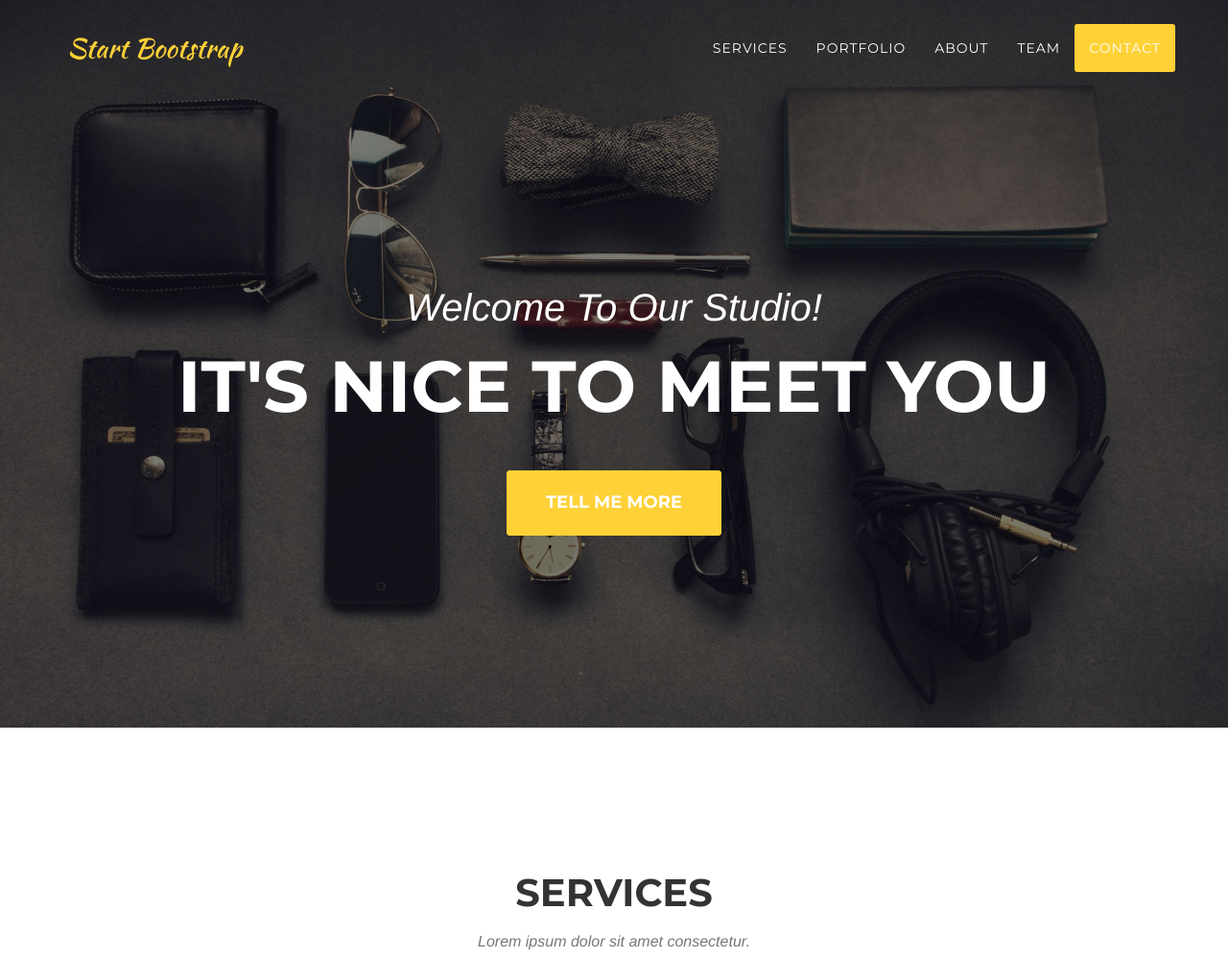
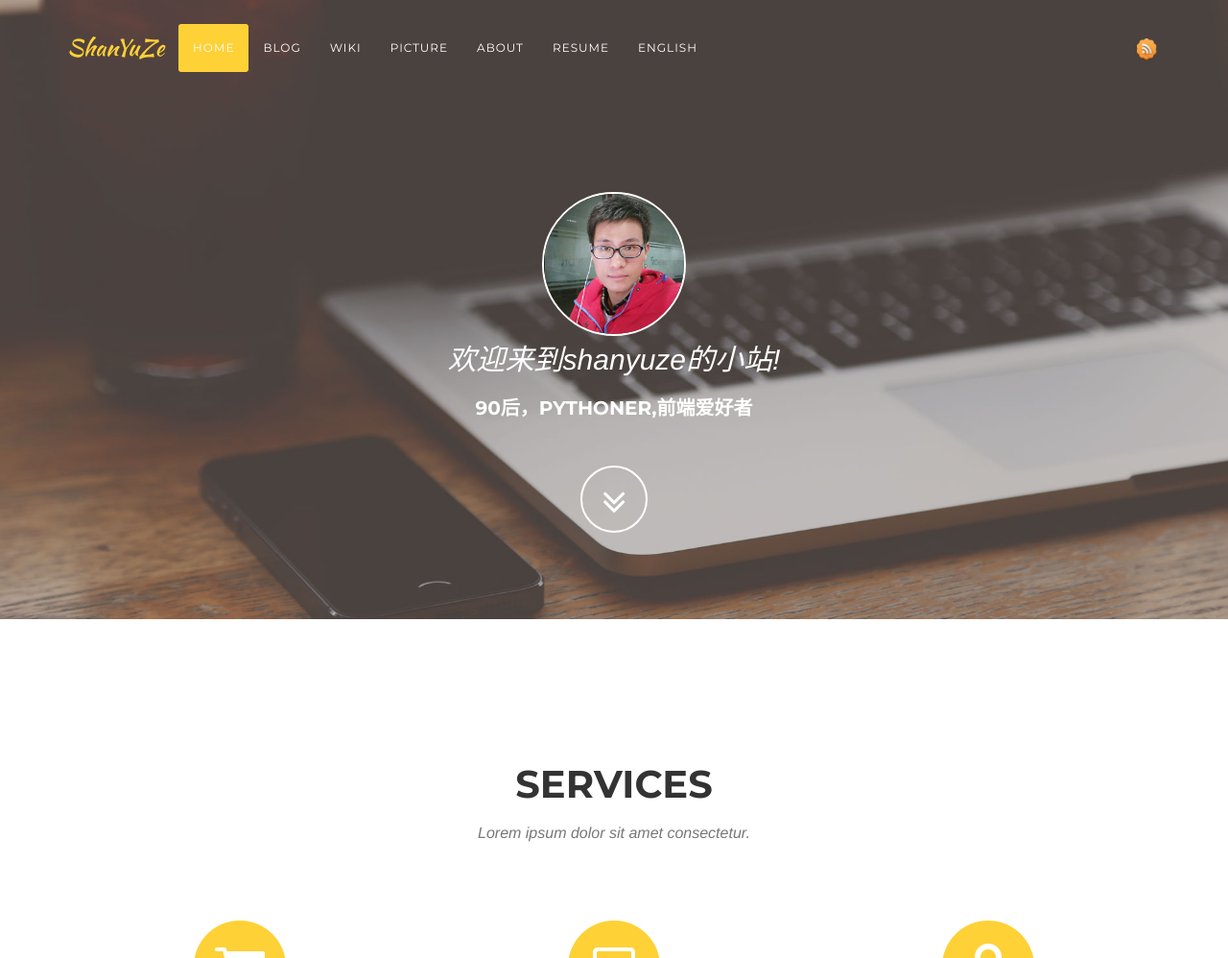
Before and after one commit to yuzeshan/MyPersonalSite, a Django app: page / in a window 1280 px wide. Shown: the top 998 px of the page at 96% size. Run offline with Django 3.2, Linux system fonts and the light colour scheme; some libraries are stand-ins or nearby versions; some web fonts are replaced.

Commit message:
home简单修改

```diff
--- a/manager/static/home/css/agency.css
+++ b/manager/static/home/css/agency.css
@@ -172,6 +172,7 @@ fieldset[disabled] .btn-xl.active {
 .navbar-default {
     border-color: transparent;
     background-color: #222;
+    font-size: 12px;
 }
 
 .navbar-default .navbar-brand {
@@ -272,19 +273,29 @@ header {
     -moz-background-size: cover;
     background-size: cover;
     -o-background-size: cover;
+
 }
-
 header .intro-text {
     padding-top: 100px;
     padding-bottom: 50px;
 }
-
 header .intro-text .intro-lead-in {
     margin-bottom: 25px;
     font-family: "Droid Serif","Helvetica Neue",Helvetica,Arial,sans-serif;
     font-size: 22px;
     font-style: italic;
     line-height: 22px;
+}
+header .btn-circle {
+    background: none repeat scroll 0 0 rgba(0, 0, 0, 0);
+    border: 2px solid #fff;
+    border-radius: 100% !important;
+    color: #fff;
+    font-size: 40px;
+    height: 70px;
+    padding: 7px 16px;
+    transition: background 0.3s ease-in-out 0s;
+    width: 70px;
 }
 
 header .intro-text .intro-heading {
@@ -298,25 +309,24 @@ header .intro-text .intro-heading {
 
 @media(min-width:768px) {
     header .intro-text {
-        padding-top: 300px;
-        padding-bottom: 200px;
+        padding-top: 200px;
+        padding-bottom: 90px;
     }
 
     header .intro-text .intro-lead-in {
         margin-bottom: 25px;
         font-family: "Droid Serif","Helvetica Neue",Helvetica,Arial,sans-serif;
-        font-size: 40px;
+        font-size: 30px;
         font-style: italic;
-        line-height: 40px;
+        line-height: 30px;
     }
 
     header .intro-text .intro-heading {
         margin-bottom: 50px;
         text-transform: uppercase;
         font-family: Montserrat,"Helvetica Neue",Helvetica,Arial,sans-serif;
-        font-size: 75px;
-        font-weight: 700;
-        line-height: 75px;
+        font-size: 20px;
+        line-height: 20px;
     }
 }
 
--- a/manager/views.py
+++ b/manager/views.py
@@ -57,7 +57,7 @@ def addBlog(request):
             img=getBlogPic(blog.content)
             blog.img=img
             blog.save()
-            return HttpResponseRedirect('/')
+            return HttpResponseRedirect('/index/')
         else:
             return render_to_response('manager/addBlog.html',context,
                                       context_instance=RequestContext(request))
@@ -198,7 +198,7 @@ def uploadBlog(request):
         context['blog']=files
         context['errors']=errors
         if not errors:
-            return HttpResponseRedirect('/')
+            return HttpResponseRedirect('/index/')
 
 
 
--- a/myblog/views.py
+++ b/myblog/views.py
@@ -12,7 +12,7 @@ from django.views.decorators.csrf import csrf_exempt
 
 def home(request):
     """站点首页"""
-    return render_to_response('home.html')
+    return render_to_response('home.html',context_instance=RequestContext(request))
 
 def index(request):
     """博客列表首页"""
@@ -218,7 +218,7 @@ def login_(request):
                 if form.get_auto_login():       # set session
                     request.session.set_expiry(None)#设置是否自动登录
 
-                return HttpResponseRedirect('/')
+                return HttpResponseRedirect('/index/')
 
 
     else:
@@ -233,7 +233,7 @@ def login_(request):
 def logout_(request):
     """登出/注销"""
     logout(request)
-    return HttpResponseRedirect('/')
+    return HttpResponseRedirect('/index/')
 
 
 def ciphertext(request,pk=None):
--- a/templates/home.html
+++ b/templates/home.html
@@ -9,7 +9,7 @@
     <meta name="description" content="">
     <meta name="author" content="">
 
-    <title>Agency - Start Bootstrap Theme</title>
+    <title>shanyuze的小站</title>
 
     <!-- Bootstrap Core CSS -->
     <link href="/static/bootstrap/css/bootstrap.min.css" rel="stylesheet">
@@ -35,10 +35,9 @@
 
 <body id="page-top" class="index">
 
-    <!-- Navigation -->
-    <nav class="navbar navbar-default navbar-fixed-top">
+    <!-- Fixed navbar -->
+    <nav class="navbar navbar-default navbar-fixed-top" role="navigation">
         <div class="container">
-            <!-- Brand and toggle get grouped for better mobile display -->
             <div class="navbar-header page-scroll">
                 <button type="button" class="navbar-toggle" data-toggle="collapse" data-target="#bs-example-navbar-collapse-1">
                 <span class="sr-only">Toggle navigation</span>
@@ -46,44 +45,48 @@
                 <span class="icon-bar"></span>
                 <span class="icon-bar"></span>
                 </button>
-                <a class="navbar-brand page-scroll" href="#page-top">Start Bootstrap</a>
+                <a class="navbar-brand page-scroll" href="#page-top">ShanYuZe</a>
             </div>
+            <div class="collapse navbar-collapse" id="bs-example-navbar-collapse-1">
+                <ul class="nav navbar-nav navgator">
+                    <li class="active"><a class="active page-scroll" href="/">Home</a></li>
+                    <li ><a class="page-scroll" href="/index/">Blog</a></li>
+                    <li id="wiki"><a class="page-scroll" href="/wiki/">Wiki</a></li>
+                    <li><a class="page-scroll" href="#">Picture</a></li>
+                    <li><a class="page-scroll" href="#">About</a></li>
+                    <li><a class="page-scroll" href="#">Resume</a></li>
+                    <li><a class="page-scroll" href="#">English</a></li>
 
-            <!-- Collect the nav links, forms, and other content for toggling -->
-            <div class="collapse navbar-collapse" id="bs-example-navbar-collapse-1">
+                </ul>
                 <ul class="nav navbar-nav navbar-right">
-                    <li class="hidden">
-                        <a href="#page-top"></a>
-                    </li>
+                  {% if user.is_authenticated %}
+                      <li id="manage"><a href="/manage/add/">Add+</a></li>
+                      <li id="manage"><a href="/manage/upload/">Upload+</a></li>
+                      <li><a href="/">Hi,Shanyuze</a></li>
+                      <li><a href="/logout/">logout</a></li>
+                  {% endif %}
                   <li>
-                        <a class="page-scroll" href="#services">Services</a>
-                    </li>
-                    <li>
-                        <a class="page-scroll" href="#portfolio">Portfolio</a>
-                    </li>
-                    <li>
-                        <a class="page-scroll" href="#about">About</a>
-                    </li>
-                    <li>
-                        <a class="page-scroll" href="#team">Team</a>
-                    </li>
-                    <li>
-                        <a class="page-scroll" href="#contact">Contact</a>
+                      <a href="/feed/">
+                          <img src="{{ STATIC_URL }}img/rss.png" alt="" width="25" height="25"  />
+                      </a>
                   </li>
               </ul>
+
+            </div><!--/.nav-collapse -->
         </div>
-            <!-- /.navbar-collapse -->
-        </div>
-        <!-- /.container-fluid -->
     </nav>
 
     <!-- Header -->
     <header>
         <div class="container">
             <div class="intro-text">
-                <div class="intro-lead-in">Welcome To Our Studio!</div>
-                <div class="intro-heading">It's Nice To Meet You</div>
-                <a href="#services" class="page-scroll btn btn-xl">Tell Me More</a>
+                <img class="img-circle" src="/static/home/img/avatar.jpg" width="150" height="150" style="border: 2px solid #fff;margin-bottom: 10px;"/>
+                <div class="intro-lead-in">欢迎来到shanyuze的小站!</div>
+                <div class="intro-heading">90后，pythoner,前端爱好者</div>
+{#                <a href="#services" class="page-scroll btn btn-xl">Tell Me More</a>#}
+                <a class="btn btn-circle page-scroll" href="#services">
+                    <i class="fa fa-angle-double-down animated"></i>
+                </a>
             </div>
         </div>
     </header>
```
Also changed, not shown: manager/static/home/img/avatar.jpg (added), manager/static/home/img/header-bg.jpg. Lines whose indentation alone changed are shown as unchanged.
